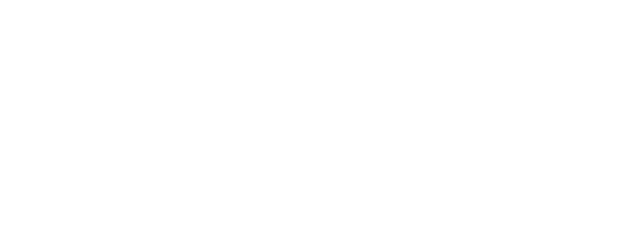
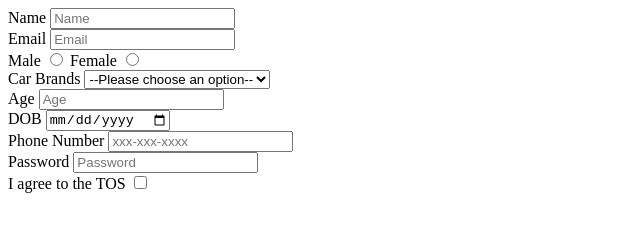
Before and after one commit to acciojob/signup-form-car-Ayush0721, a website: page main.html in a window 1280 px wide. Shown: the whole page, without its empty margins (0-640 px from the left). Drawn offline with Linux system fonts and the light colour scheme.

Commit message:
created a submission

```diff
--- a/main.html
+++ b/main.html
@@ -8,6 +8,44 @@
 
 <body>
 	<!-- the entire body must be written by student -->
+	<form method="post">
+		<label for="name">Name</label>
+		<input type="text" id="name" required placeholder="Name"/><br>
+
+		<label for="email">Email</label>
+		<input type="email" id="email" required placeholder="Email"/><br>
+
+		<label for="gender_m">Male</label>
+		<input type="radio" id="gender_m" required name="gender"/>
+
+		<label for="gender_f">Female</label>
+		<input type="radio" id="gender_f" required name="gender"/><br>
+
+		<label for="cars">Car Brands</label>
+		<select id="cars" required>
+			<option value="disabled selected hidden">--Please choose an option--</option>
+			<option>BMW</option>
+			<option>Audi</option>
+			<option>Kia</option>
+		</select><br>
+
+		<label for="age">Age</label>
+		<input type="number" id="age" required placeholder="Age"/><br>
+
+		<label for="dob">DOB</label>
+		<input type="date" id="dob" required/><br>
+
+		<label for="tel">Phone Number</label>
+		<input type="tel" id="tel" placeholder="xxx-xxx-xxxx"/><br>
+
+		<label for="password">Password</label>
+		<input type="password" id="password" required placeholder="Password"/><br>
+
+		<label for="tos">I agree to the TOS</label>
+		<input type="checkbox" id="tos" required/><br>
+
+
+	</form>
     <script type="text/javascript" src="./script.js">
 </script>
 
```
